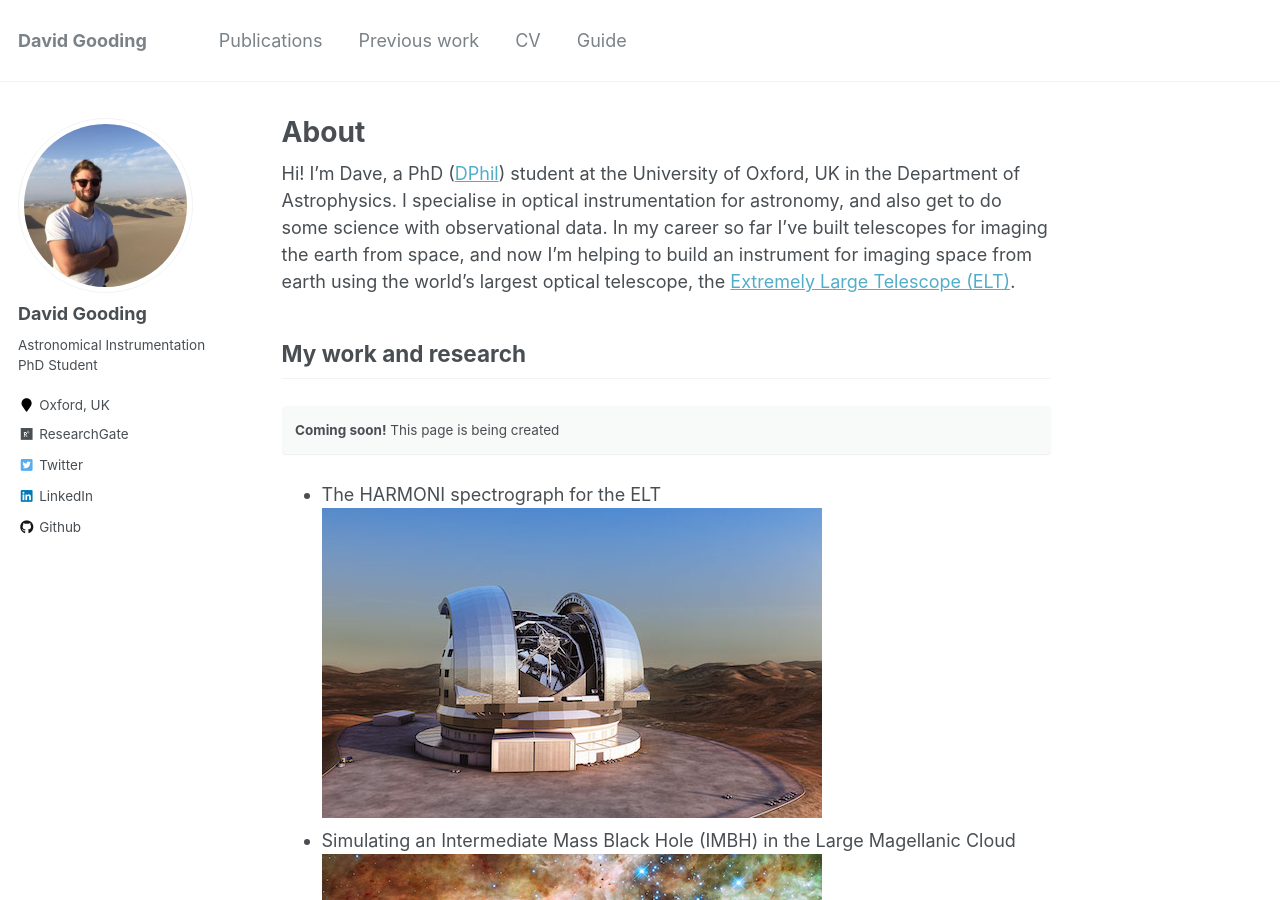
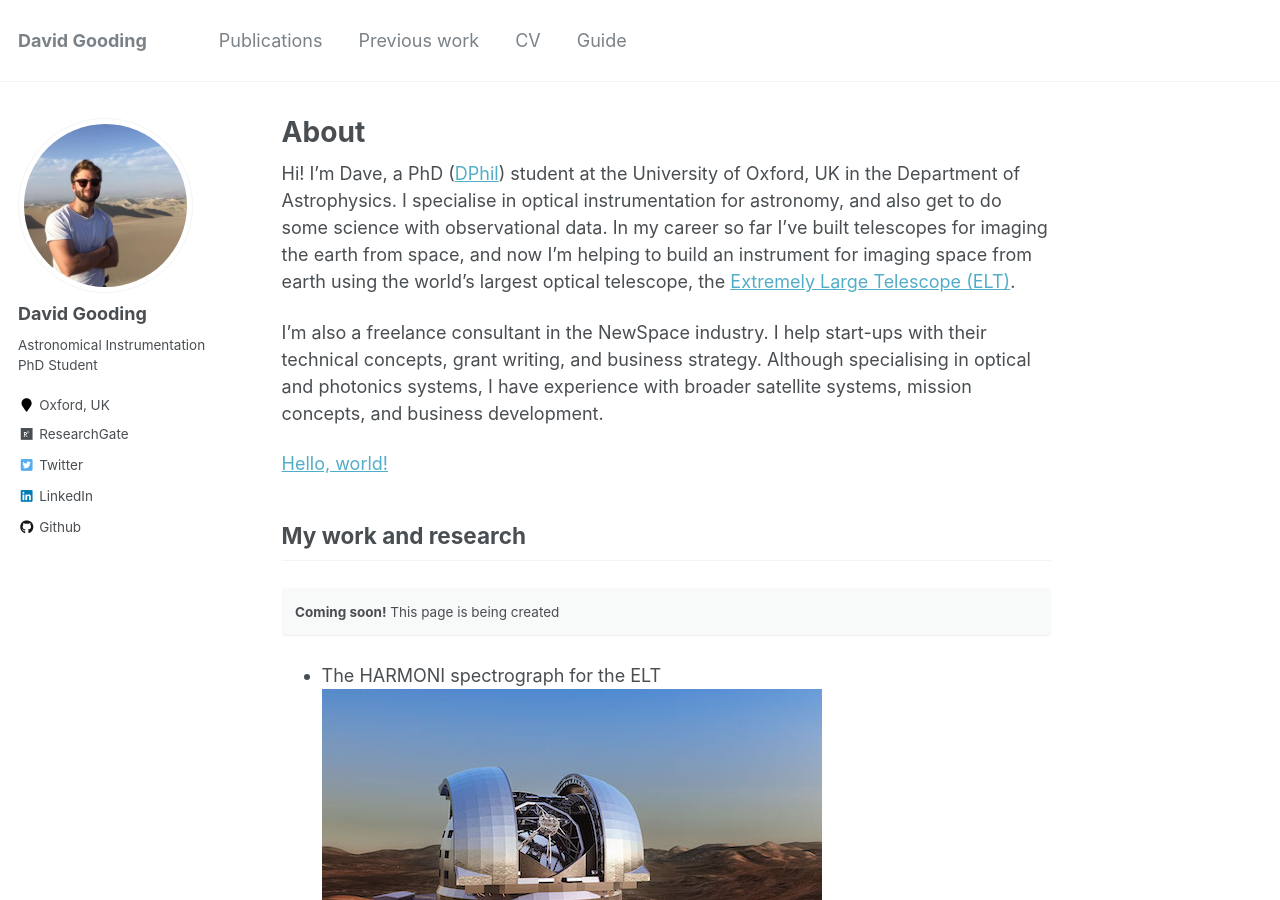
Before and after one commit to DavidJonGooding/DavidJonGooding.github.io, a Jekyll site: the page built from _pages/about.md, in a window 1280 px wide and 900 px high. Built offline with Jekyll 4.4.1, drawn with Linux system fonts in a browser that asks for light colours.

Commit message:
about me update
new tab link, and consultant notes

```diff
--- a/_pages/about.md
+++ b/_pages/about.md
@@ -8,7 +8,11 @@ redirect_from:
   - /about.html
 ---
 
-Hi! I’m Dave, a PhD ([DPhil](https://uni-of-oxford.custhelp.com/app/answers/detail/a_id/185/~/what-is-a-dphil)) student at the University of Oxford, UK in the Department of Astrophysics. I specialise in optical instrumentation for astronomy, and also get to do some science with observational data. In my career so far I've built telescopes for imaging the earth from space, and now I'm helping to build an instrument for imaging space from earth using the world's largest optical telescope, the [Extremely Large Telescope (ELT)](https://www.eso.org/public/teles-instr/elt/).
+Hi! I’m Dave, a PhD (<a href="https://uni-of-oxford.custhelp.com/app/answers/detail/a_id/185/~/what-is-a-dphil" target="_blank">DPhil</a>) student at the University of Oxford, UK in the Department of Astrophysics. I specialise in optical instrumentation for astronomy, and also get to do some science with observational data. In my career so far I've built telescopes for imaging the earth from space, and now I'm helping to build an instrument for imaging space from earth using the world's largest optical telescope, the [Extremely Large Telescope (ELT)](https://www.eso.org/public/teles-instr/elt/).
+
+I'm also a freelance consultant in the NewSpace industry. I help start-ups with their technical concepts, grant writing, and business strategy. Although specialising in optical and photonics systems, I have experience with broader satellite systems, mission concepts, and business development.
+
+<a href="http://example.com/" target="_blank">Hello, world!</a>
 
 ## My work and research
 
```
Also changed, not shown: 1 other file.
